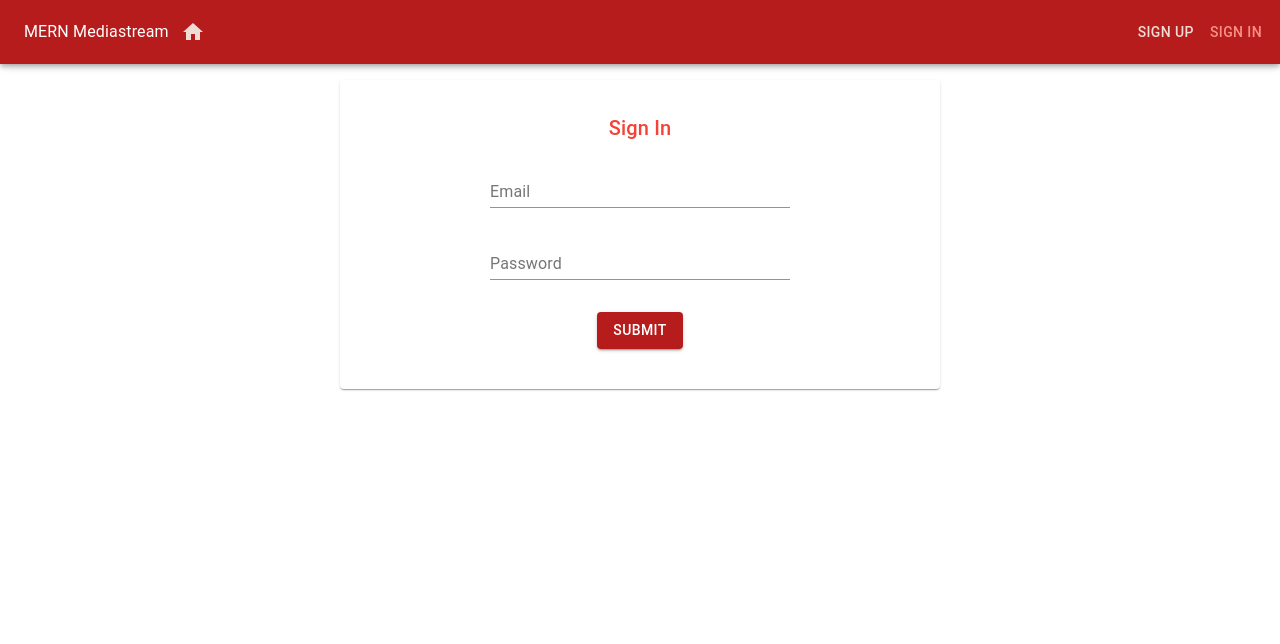
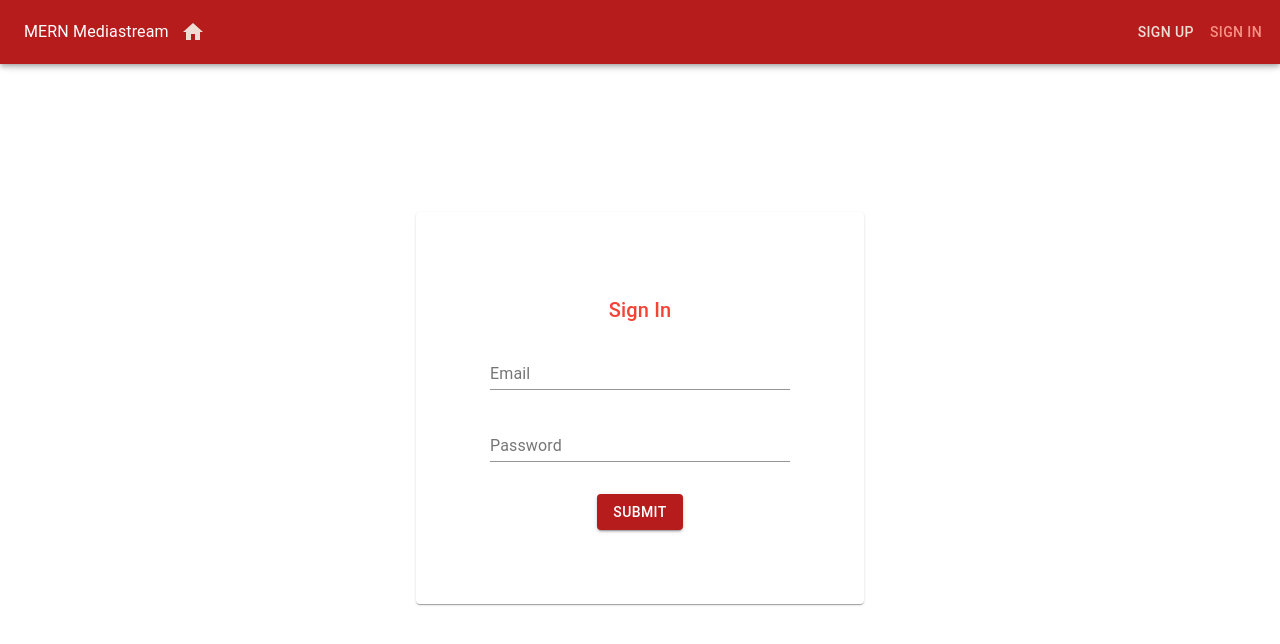
Before and after one commit to tarunyadav1/mediastream-frontend, a React (Create React App) app: page /signin in a window 1280 px wide. Shown: the top 644 px of the page. Built offline with nearby package versions, Linux system fonts and the light colour scheme.

Commit message:
fixed: Make cards vertically center align

```diff
--- a/public/index.html
+++ b/public/index.html
@@ -2,7 +2,7 @@
 <html lang="en">
   <head>
     <meta charset="utf-8" />
-    <link rel="icon" href="https://img.icons8.com/doodle/30/000000/youtube-play--v2.png" />
+    <link rel="icon" href="https://res.cloudinary.com/dphrdrgmd/image/upload/v1606369362/Media_Stream_2_srdi2k-removebg-preview_i80nvr.png" />
     <meta name="viewport" content="width=device-width, initial-scale=1" />
     <meta name="theme-color" content="#000000" />
     <meta
--- a/src/auth/Signin.js
+++ b/src/auth/Signin.js
@@ -12,12 +12,21 @@ import { Redirect } from "react-router-dom";
 import { signin } from "./api-auth.js";
 
 const useStyles = makeStyles((theme) => ({
+  container: {
+    display: "flex",
+    flexDirection: "column",
+    justifyContent: "center",
+    alignItems: "center",
+    height: "100vh",
+  },
   card: {
     maxWidth: 600,
     margin: "auto",
     textAlign: "center",
-    marginTop: theme.spacing(10),
-    paddingBottom: theme.spacing(2),
+    padding: 50,
+    [theme.breakpoints.down("sm")]: {
+      padding: "50px 0",
+    },
   },
   error: {
     verticalAlign: "middle",
@@ -79,6 +88,7 @@ export default function Signin(props) {
   }
 
   return (
+    <div className={classes.container}>
       <Card className={classes.card}>
         <CardContent>
           <Typography variant="h6" className={classes.title}>
@@ -124,5 +134,6 @@ export default function Signin(props) {
           </Button>
         </CardActions>
       </Card>
+    </div>
   );
 }
--- a/src/media/NewMedia.js
+++ b/src/media/NewMedia.js
@@ -13,12 +13,21 @@ import { create } from "./api-media.js";
 import { Redirect } from "react-router-dom";
 
 const useStyles = makeStyles((theme) => ({
+  container: {
+    display: "flex",
+    flexDirection: "column",
+    justifyContent: "center",
+    alignItems: "center",
+    height: "100vh",
+  },
   card: {
-    maxWidth: 500,
+    maxWidth: 600,
     margin: "auto",
     textAlign: "center",
-    marginTop: theme.spacing(10),
-    paddingBottom: theme.spacing(2),
+    padding: 50,
+    [theme.breakpoints.down("sm")]: {
+      padding: "50px 0",
+    },
   },
   title: {
     margin: theme.spacing(2),
@@ -96,6 +105,7 @@ export default function NewMedia() {
   }
 
   return (
+    <div className={classes.container}>
       <Card className={classes.card}>
         <CardContent>
           <Typography type="headline" component="h1" className={classes.title}>
@@ -168,5 +178,6 @@ export default function NewMedia() {
           </Button>
         </CardActions>
       </Card>
+    </div>
   );
 }
--- a/src/user/Signup.js
+++ b/src/user/Signup.js
@@ -16,12 +16,21 @@ import DialogTitle from "@material-ui/core/DialogTitle";
 import { Link } from "react-router-dom";
 
 const useStyles = makeStyles((theme) => ({
+  container: {
+    display: "flex",
+    flexDirection: "column",
+    justifyContent: "center",
+    alignItems: "center",
+    height: "100vh",
+  },
   card: {
     maxWidth: 600,
     margin: "auto",
     textAlign: "center",
-    marginTop: theme.spacing(10),
-    paddingBottom: theme.spacing(2),
+    padding: 50,
+    [theme.breakpoints.down("sm")]: {
+      padding: "50px 0",
+    },
   },
   error: {
     verticalAlign: "middle",
@@ -71,7 +80,7 @@ export default function Signup() {
   };
 
   return (
-    <div>
+    <div className={classes.container}>
       <Card className={classes.card}>
         <CardContent>
           <Typography variant="h6" className={classes.title}>
```
Lines whose indentation alone changed are shown as unchanged.
